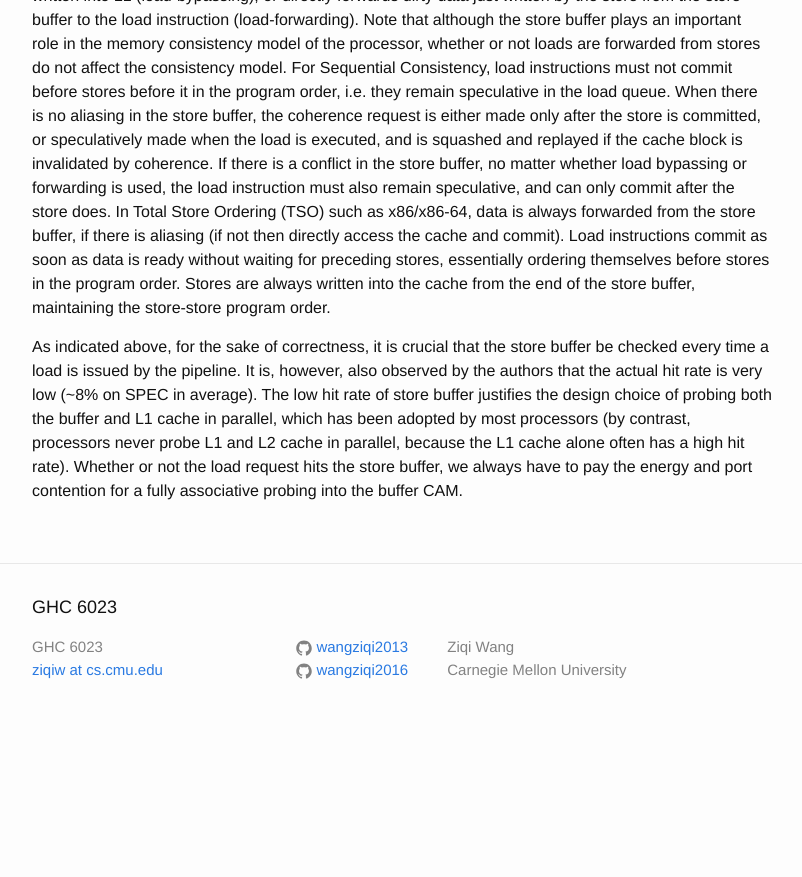
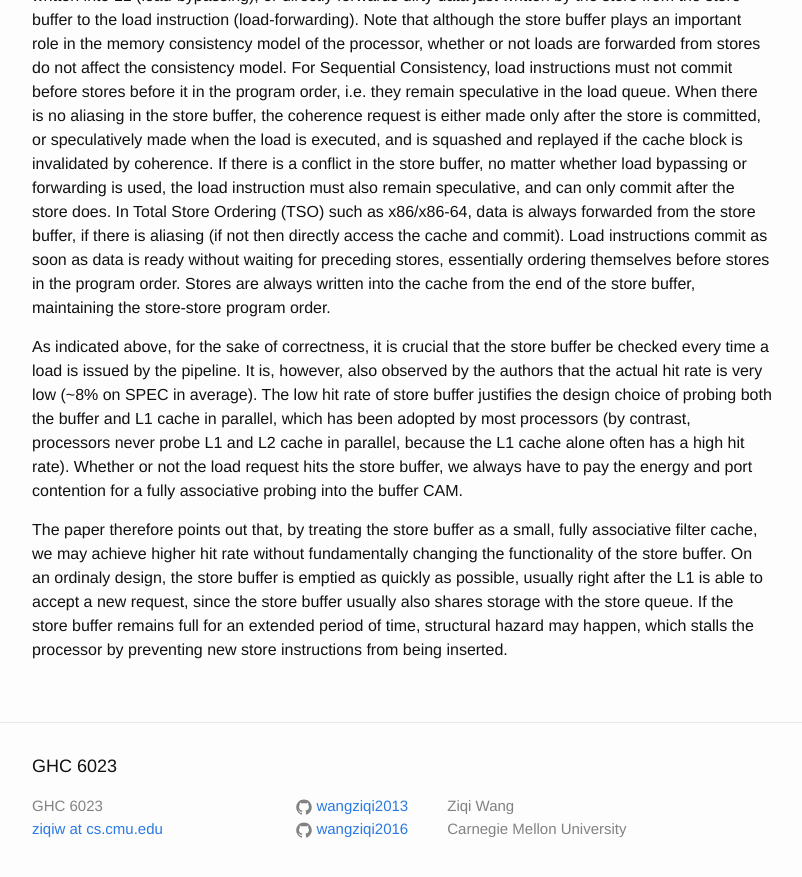
Before and after one commit to wangziqi2013/wangziqi2013.github.io, a Jekyll site: the page built from _posts/2019-08-05-Filter-Caching-for-Free.markdown, in a window 1280 px wide and 900 px high, scrolled down 763 px. Shown: the top 877 px of the window, without its empty margins (238-1040 px from the left). Built offline with Jekyll 4.4.1, drawn with Linux system fonts in a browser that asks for light colours; before the commit the page ends 1504 px from its top, so only the background shows below that.

Commit message:
Adding store queue

```diff
--- a/_posts/2019-08-05-Filter-Caching-for-Free.markdown
+++ b/_posts/2019-08-05-Filter-Caching-for-Free.markdown
@@ -41,3 +41,9 @@ The low hit rate of store buffer justifies the design choice of probing both the
 has been adopted by most processors (by contrast, processors never probe L1 and L2 cache in parallel, because the L1
 cache alone often has a high hit rate). Whether or not the load request hits the store buffer, we always have to pay
 the energy and port contention for a fully associative probing into the buffer CAM.
+
+The paper therefore points out that, by treating the store buffer as a small, fully associative filter cache, we may
+achieve higher hit rate without fundamentally changing the functionality of the store buffer. On an ordinaly design,
+the store buffer is emptied as quickly as possible, usually right after the L1 is able to accept a new request, since
+the store buffer usually also shares storage with the store queue. If the store buffer remains full for an extended period
+of time, structural hazard may happen, which stalls the processor by preventing new store instructions from being inserted.
```
